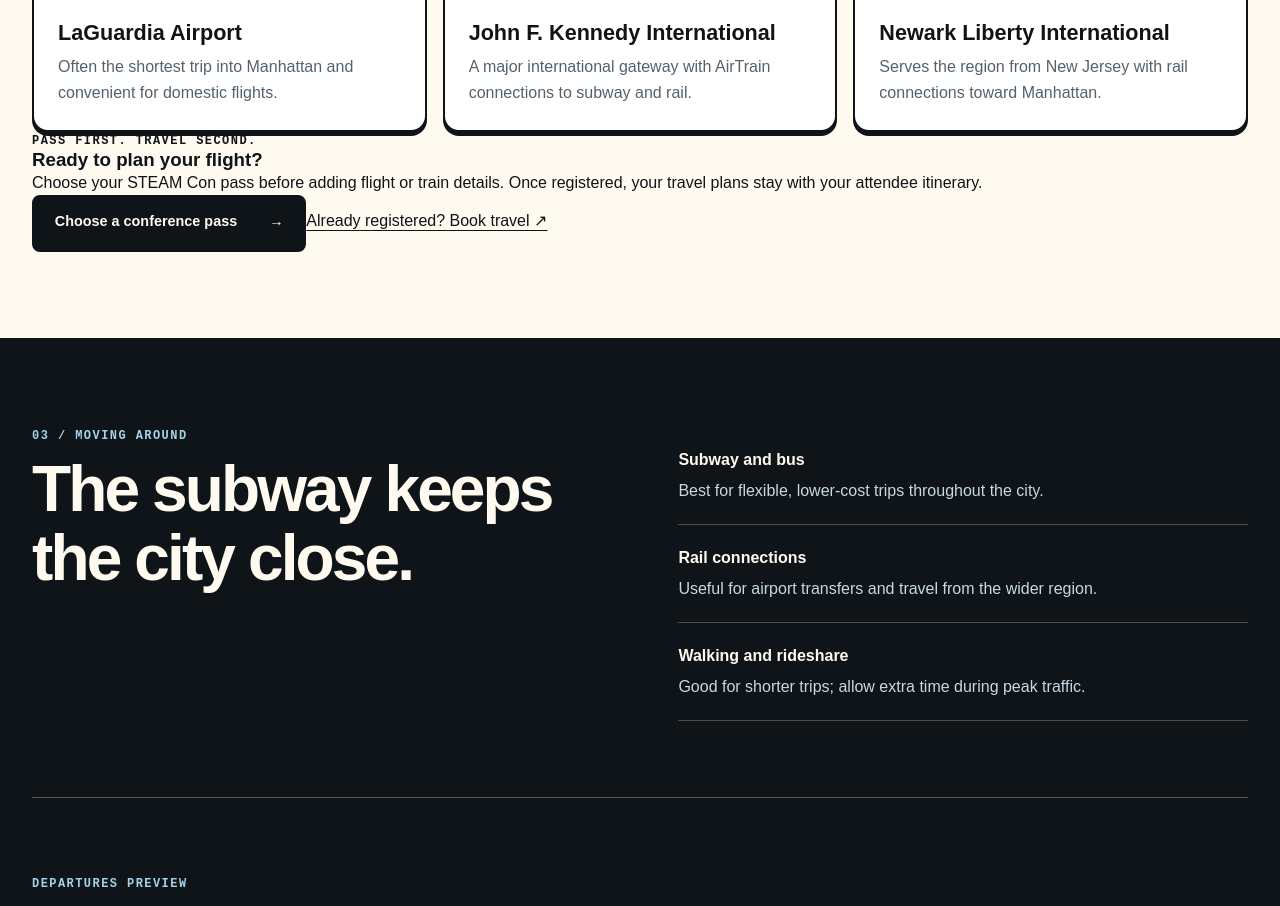
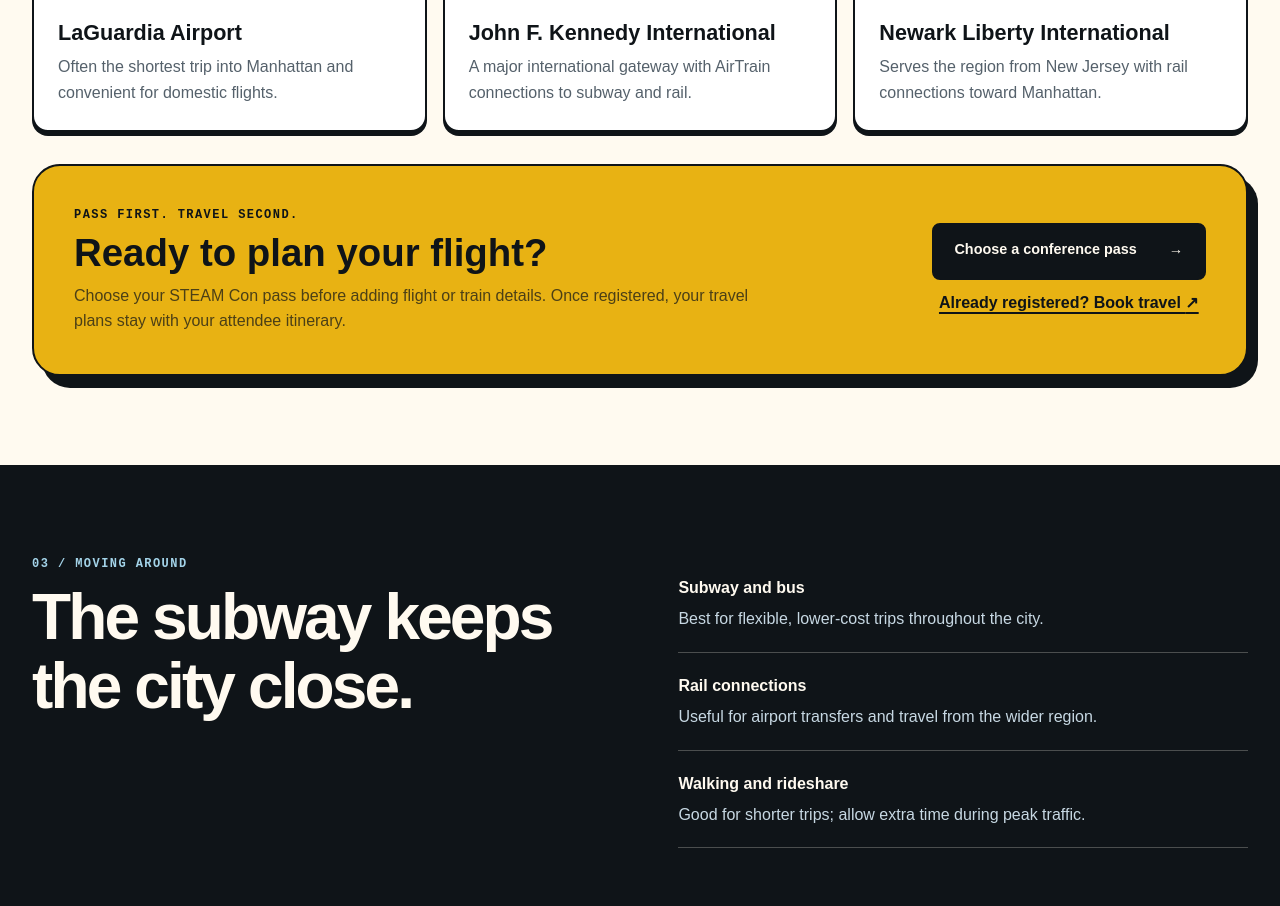
Before and after one commit to SparkCitySTEAMConvention/STEAMCon, a React (Vite) app in the folder frontend/: page /travel in a window 1280 px wide. Shown: the part 2120-3026 px from the top of the page. Built offline with nearby package versions, Linux system fonts and the light colour scheme.

Commit message:
Style pass-first flight booking callout

```diff
--- a/frontend/src/pages/TravelInfoPage.css
+++ b/frontend/src/pages/TravelInfoPage.css
@@ -118,3 +118,13 @@
 .travel-guide-transit .departures-board { border-color: color-mix(in srgb, var(--color-paper) 35%, transparent); background: color-mix(in srgb, var(--color-paper) 4%, var(--color-ink)); }
 .travel-guide-transit .departures-note { color: var(--color-border); }
 @media (max-width: 850px) { .transit-departures-heading { grid-template-columns: 1fr; } }
+
+.flight-booking-callout { display: grid; grid-template-columns: minmax(0, 1fr) auto; gap: clamp(1.5rem, 5vw, 4rem); align-items: center; padding: clamp(1.5rem, 4vw, 2.5rem); margin-top: 2rem; border: 2px solid var(--color-ink); border-radius: var(--radius-large); background: var(--color-technology); box-shadow: var(--shadow-large); }
+.flight-booking-callout > div:first-child { display: grid; gap: 0.55rem; max-width: 680px; }
+.flight-booking-callout h3 { font-size: clamp(1.7rem, 3vw, 2.6rem); }
+.flight-booking-callout p:not(.eyebrow) { color: color-mix(in srgb, var(--color-ink) 72%, transparent); }
+.flight-booking-actions { display: grid; gap: 0.9rem; justify-items: stretch; min-width: min(100%, 290px); text-align: center; }
+.flight-booking-link { color: var(--color-ink); font-weight: 850; text-decoration-thickness: 2px; text-underline-offset: 0.25rem; }
+.flight-booking-link:hover { text-decoration-thickness: 4px; }
+@media (max-width: 800px) { .flight-booking-callout { grid-template-columns: 1fr; } .flight-booking-actions { min-width: 0; } }
+@media (max-width: 560px) { .flight-booking-actions .button { width: 100%; } }
```
